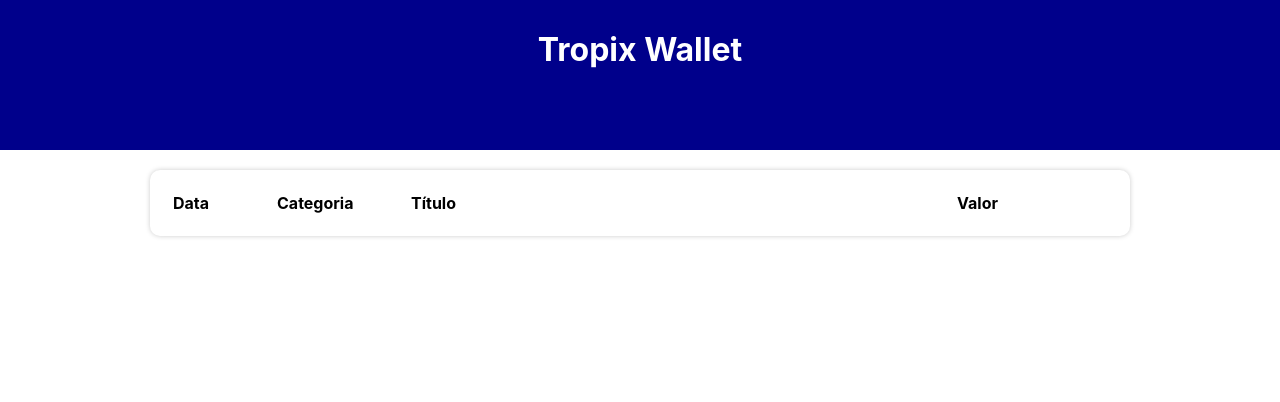
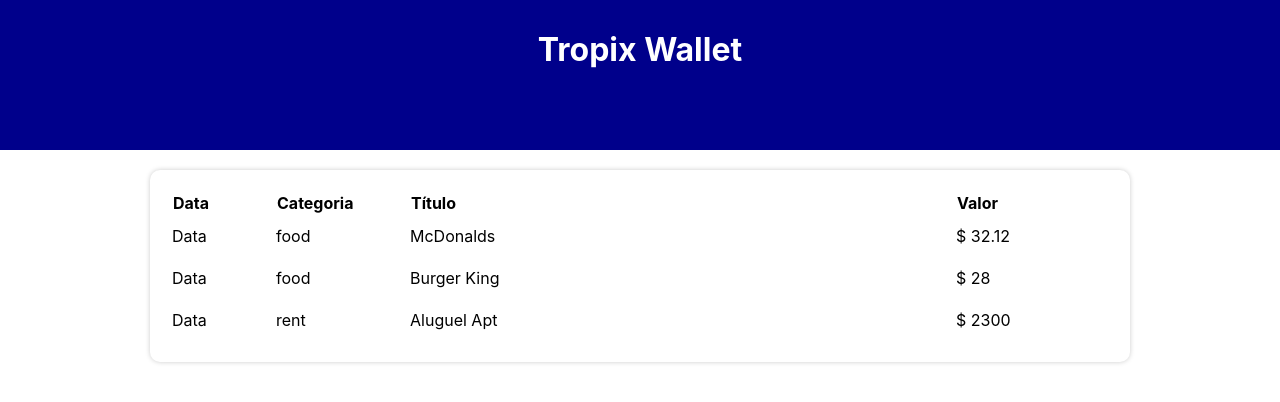
Before and after one commit to gregisb/tropix-wallet, a React (Create React App) app: page / in a window 1280 px wide. Shown: the top 402 px of the page. Built offline with nearby package versions, Linux system fonts and the light colour scheme.

Commit message:
shows data to the table

```diff
--- a/src/components/TableArea/index.tsx
+++ b/src/components/TableArea/index.tsx
@@ -1,5 +1,7 @@
 import * as C from "./styles";
 import { Item } from '../../types/Item';
+
+import { TableItem } from '../TableItem/index'
 
 type Props = {
   list: Item[]
@@ -18,7 +20,9 @@
       </thead>
 
       <tbody>
-
+        {list.map((item, index) => (
+          <TableItem key={index} item={item} />
+        ))}
       </tbody>
     </C.Table>
   );
--- /dev/null
+++ b/src/components/TableItem/index.tsx
@@ -0,0 +1,17 @@
+import * as C from './styles';
+import { Item } from '../../types/Item'
+
+type Props = {
+    item: Item
+};
+
+export const TableItem = ({item}: Props) => {
+    return (
+        <C.TableLine>
+            <C.TableCollumn>Data</C.TableCollumn>
+            <C.TableCollumn>{item.category}</C.TableCollumn>
+            <C.TableCollumn>{item.title}</C.TableCollumn>
+            <C.TableCollumn>$ {item.value}</C.TableCollumn>
+        </C.TableLine>
+    );
+}
--- /dev/null
+++ b/src/components/TableItem/styles.ts
@@ -0,0 +1,9 @@
+import styled from 'styled-components';
+
+export const TableLine = styled.tr`
+
+`;
+
+export const TableCollumn = styled.td`
+    padding: 10px 0;
+`;
--- a/src/data/items.ts
+++ b/src/data/items.ts
@@ -4,5 +4,5 @@
     { date: new Date(2022, 3, 13), category: 'food', title: 'McDonalds', value: 32.12 },
     { date: new Date(2022, 3, 15), category: 'food', title: 'Burger King', value: 28 },
     { date: new Date(2022, 3, 15), category: 'rent', title: 'Aluguel Apt', value: 2300 },
-    { date: new Date(2022, 3, 15), category: 'salary', title: 'Salário ACME', value: 4500 },
+    { date: new Date(2022, 4, 15), category: 'salary', title: 'Salário', value: 4500 },
 ];
```
